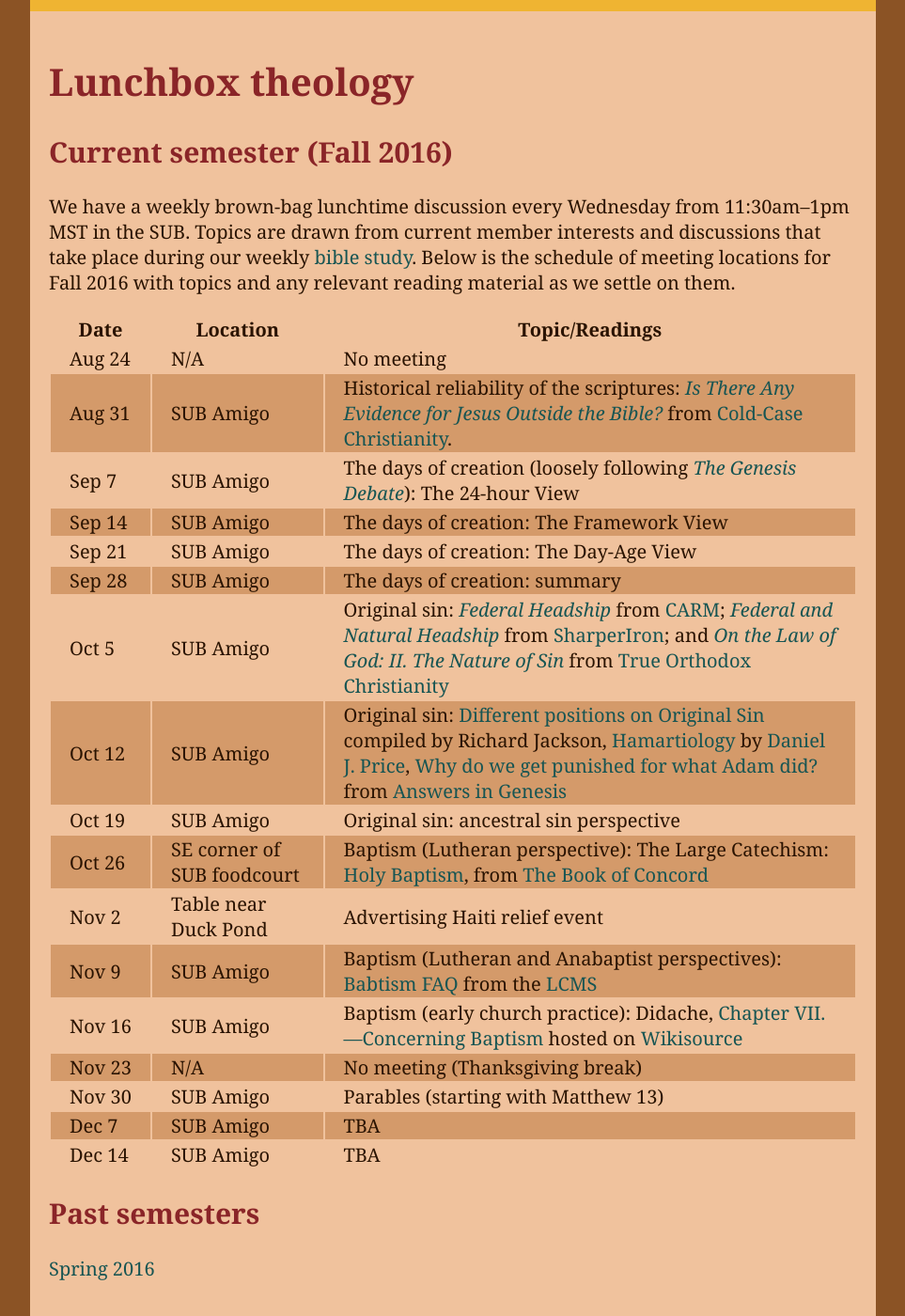
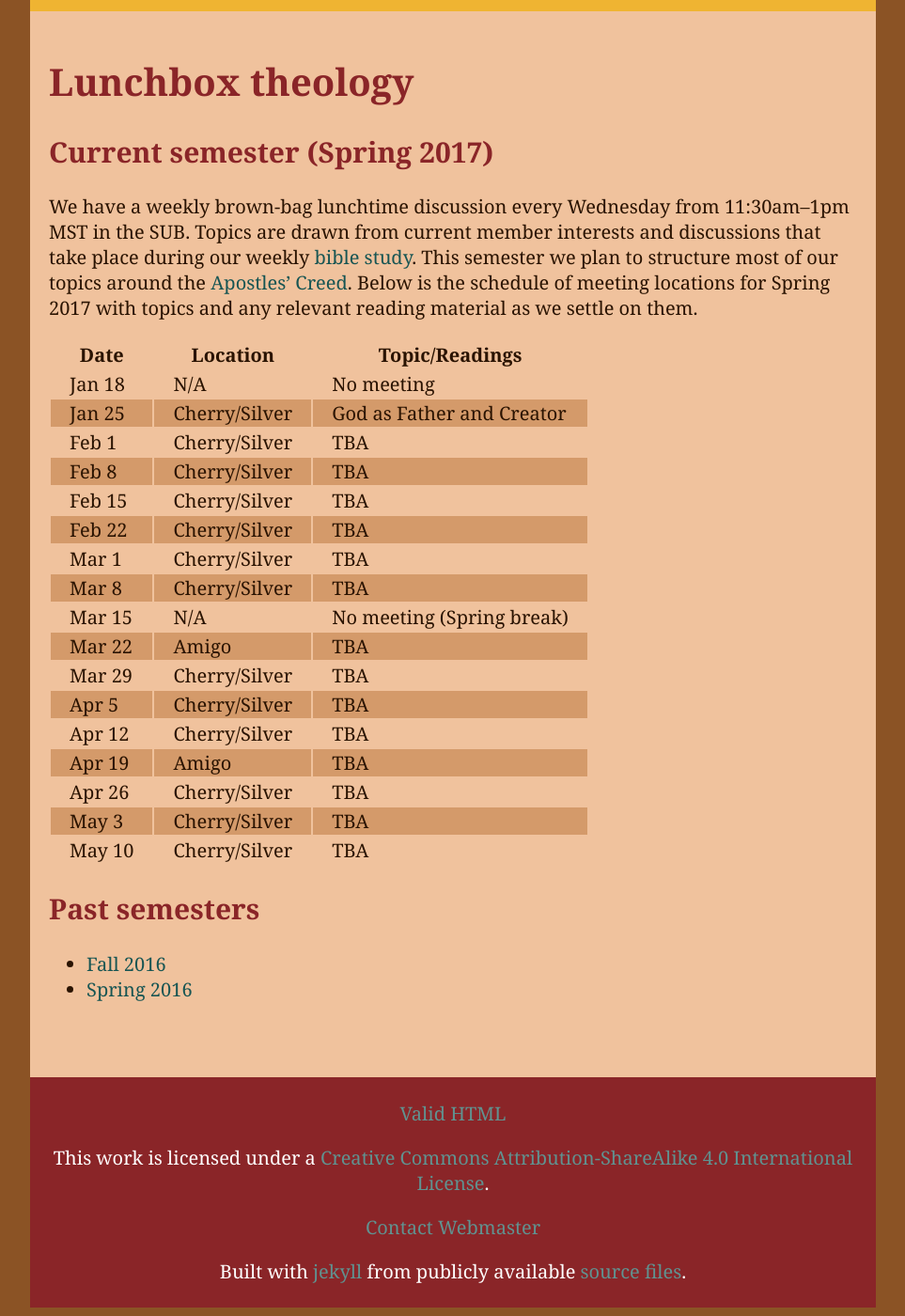
Before and after one commit to jarthurgross/gcf-website, a Jekyll site: the page built from lunchbox_theology/index.md, in a window 1280 px wide and 1400 px high, scrolled down 385 px. Shown: the whole window at 94% size, without its empty margins (158-1121 px from the left). Built offline with Jekyll 4.4.1, drawn with Linux system fonts in a browser that asks for light colours; Markdown is read by kramdown in place of the engine named in the settings.

Commit message:
Update for Spring 2017

```diff
--- a/lunchbox_theology/index.md
+++ b/lunchbox_theology/index.md
@@ -9,39 +9,41 @@ title: Lunchbox theology
 Lunchbox theology
 =================
 
-Current semester (Fall 2016)
-----------------------------
+Current semester (Spring 2017)
+------------------------------
 
 We have a weekly brown-bag lunchtime discussion every Wednesday from
 11:30am--1pm MST in the SUB. Topics are drawn from current member interests
-and discussions that take place during our weekly [bible study][bible]. Below
-is the schedule of meeting locations for Fall 2016 with topics and any
-relevant reading material as we settle on them.
+and discussions that take place during our weekly [bible study][bible]. This
+semester we plan to structure most of our topics around the
+[Apostles' Creed][apocreed]. Below is the schedule of meeting locations for
+Spring 2017 with topics and any relevant reading material as we settle on them.
 
 | Date        | Location       | Topic/Readings                           |
 | ----------- | -------------- | ---------------------------------------- |
-| Aug&nbsp;24 | N/A            | No meeting                               |
-| Aug&nbsp;31 | SUB&nbsp;Amigo | Historical reliability of the scriptures: [*Is There Any Evidence for Jesus Outside the Bible?*][extrabiblejesus] from [Cold-Case Christianity][ccc]. |
-| Sep&nbsp;7  | SUB&nbsp;Amigo | The days of creation (loosely following [*The Genesis Debate*][genesisdebate]): The 24-hour View |
-| Sep&nbsp;14 | SUB&nbsp;Amigo | The days of creation: The Framework View |
-| Sep&nbsp;21 | SUB&nbsp;Amigo | The days of creation: The Day-Age View   |
-| Sep&nbsp;28 | SUB&nbsp;Amigo | The days of creation: summary            |
-| Oct&nbsp;5  | SUB&nbsp;Amigo | Original sin: [*Federal Headship*][fedhead] from [CARM][carm]; [*Federal and Natural Headship*][semhead] from [SharperIron][sharpiron]; and [*On the Law of God: II. The Nature of Sin*][ancsin] from [True Orthodox Christianity][trueorth] |
-| Oct&nbsp;12 | SUB&nbsp;Amigo | Original sin: [Different positions on Original Sin][rjsum] compiled by Richard Jackson, [Hamartiology][hamar] by [Daniel J. Price][djp], [Why do we get punished for what Adam did?][punadam] from [Answers in Genesis][aig] |
-| Oct&nbsp;19 | SUB&nbsp;Amigo | Original sin: ancestral sin perspective  |
-| Oct&nbsp;26 | SE corner of SUB foodcourt | Baptism (Lutheran perspective): The Large Catechism: [Holy Baptism][lcbap], from [The Book of Concord][boc] |
-| Nov&nbsp;2  | Table near Duck Pond | Advertising Haiti relief event     |
-| Nov&nbsp;9  | SUB&nbsp;Amigo | Baptism (Lutheran and Anabaptist perspectives): [Babtism FAQ][lcmsbapfaq] from the [LCMS]                                      |
-| Nov&nbsp;16 | SUB&nbsp;Amigo | Baptism (early church practice): Didache, [Chapter VII.&mdash;Concerning Baptism][didachebap] hosted on [Wikisource][wikisrc] |
-| Nov&nbsp;23 | N/A            | No meeting (Thanksgiving break)          |
-| Nov&nbsp;30 | SUB&nbsp;Amigo | Parables (starting with Matthew 13)      |
-| Dec&nbsp;7  | SUB&nbsp;Amigo | TBA                                      |
-| Dec&nbsp;14 | SUB&nbsp;Amigo | TBA                                      |
+| Jan&nbsp;18 | N/A            | No meeting                               |
+| Jan&nbsp;25 | Cherry/Silver  | God as Father and Creator                |
+| Feb&nbsp;1  | Cherry/Silver  | TBA                                      |
+| Feb&nbsp;8  | Cherry/Silver  | TBA                                      |
+| Feb&nbsp;15 | Cherry/Silver  | TBA                                      |
+| Feb&nbsp;22 | Cherry/Silver  | TBA                                      |
+| Mar&nbsp;1  | Cherry/Silver  | TBA                                      |
+| Mar&nbsp;8  | Cherry/Silver  | TBA                                      |
+| Mar&nbsp;15 | N/A            | No meeting (Spring break)                |
+| Mar&nbsp;22 | Amigo          | TBA                                      |
+| Mar&nbsp;29 | Cherry/Silver  | TBA                                      |
+| Apr&nbsp;5  | Cherry/Silver  | TBA                                      |
+| Apr&nbsp;12 | Cherry/Silver  | TBA                                      |
+| Apr&nbsp;19 | Amigo          | TBA                                      |
+| Apr&nbsp;26 | Cherry/Silver  | TBA                                      |
+| May&nbsp;3  | Cherry/Silver  | TBA                                      |
+| May&nbsp;10 | Cherry/Silver  | TBA                                      |
 
 Past semesters
 --------------
 
-[Spring 2016]({{ relative }}lunchbox_theology/2016_spring.html)
+* [Fall 2016]({{ relative }}lunchbox_theology/2016_fall.html)
+* [Spring 2016]({{ relative }}lunchbox_theology/2016_spring.html)
 
 [bible]: {{ relative }}bible_study
 [extrabiblejesus]: http://coldcasechristianity.com/2014/is-there-any-evidence-for-jesus-outside-the-bible/
```
Also changed, not shown: other parts of lunchbox_theology/index.md (+1 -0 lines), bible_study/index.md (+21 -21 lines), contact/index.md (+1 -1 lines), lunchbox_theology/2016_fall.md (+1 -6 lines).
